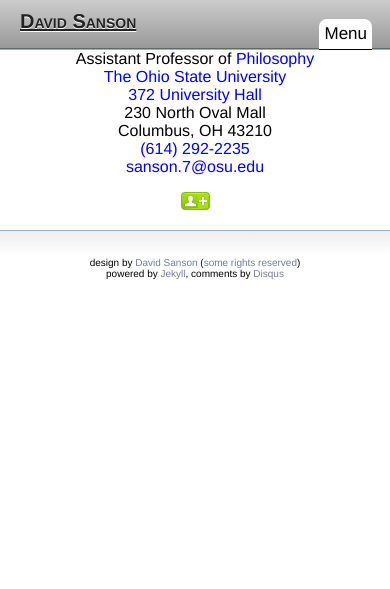
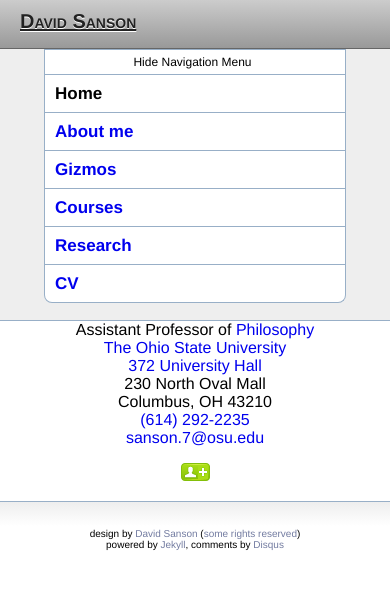
Before and after one commit to dsanson/dsanson.github.com, a Jekyll site: the page built from index.markdown, in a window 390 px wide. Shown: the top 589 px of the page. Built offline with Jekyll 4.4.1, drawn with Linux system fonts in a browser that asks for light colours; Markdown is read by kramdown in place of the engine named in the settings; comment, search, counter and statistics services are not loaded.

Commit message:
iphone nav

```diff
--- a/files/css/iphone.css
+++ b/files/css/iphone.css
@@ -55,9 +55,8 @@
     text-align: center;
     padding-top: 0px;
 	padding-bottom: em !important;
-	margin-left: auto;
-	width: 40%;
-	margin-right: 0px;
+	margin-right: 17px;
+	margin-left: 17px;
 	font-size: 17px !important;
 	padding: 0em 1em 0em 1em;
 }
@@ -71,7 +70,7 @@
 nav li a {
     display: block !important;
 	background: white !important;
-    text-align: right;
+    text-align: left;
     padding-left: 10px;
     padding-right: 10px;
 	padding-top: .5em;
@@ -95,17 +94,22 @@
 	background: #eee;
 }
 
+nav li.left {
+	float: none;
+	text-align: inherit;
+	padding-left: 0px !important;
+	padding-right: 0px;
+	margin-left: 0px;
+	margin-right: 0px;
+}
+
 nav ul {
 	display: block !important;
-	position: absolute;
-	top: 49px;
-	right: 17px;
 	-webkit-padding-start: 0em;
-	padding-left: 0em;
-    padding-right: 0em;
+	padding-left: 10px;
+    padding-right: 10px;
 	margin: 0em 0em 17px 0em !important;
 	margin-right: 17px;
-	z-index: 2;
 }
 
 nav li.left:after {
@@ -178,26 +182,40 @@
 
 #menuButton {
 	display: block;
-	position: absolute;
-    top: 19px;
-    right: 18px;
 	background: white;
-	vertical-align: bottom;
-	-webkit-border-top-right-radius: 8px;
-	-webkit-border-top-left-radius: 8px;
 	padding: 5px;
-	font-size: 17px;
+	padding-right: 10px;
+	font-size: 12px;
 	border-bottom: 1px solid;
 }
 
 #menuButton.pressed {
 	border-bottom: none;
-
 }
 
-nav ul.hide {
+nav li.hide {
 	display: none !important;
 }
+
+nav li:first-child {
+	display: block !important;
+	border: 1px solid #98AFC7 !important;
+}
+
+nav li:first-child.hide {
+	-webkit-border-bottom-right-radius: 8px;
+	-webkit-border-bottom-left-radius: 8px;
+	}
+
+nav li:first-child:before {
+	content: "Hide ";
+}
+
+nav li:first-child.hide:before {
+	content: "Display ";
+}
+
+
 
 nav li.left {
 	float: none;
--- a/files/js/iphone-nav.js
+++ b/files/js/iphone-nav.js
@@ -1,10 +1,10 @@
 if (window.innerWidth && window.innerWidth <= 480) {
     $(document).ready(function(){
-		$('nav ul').addClass('hide');
-        $('nav').prepend('<div id="menuButton" onclick="toggleMenu()">Menu</div>');
+        $('nav ul').prepend('<li id="menuButton" onclick="toggleMenu()">Navigation Menu</li>');
     });
     function toggleMenu() {
-        $('nav ul').toggleClass('hide');
+        $('nav ul li').toggleClass('hide');
         $('#menuButton').toggleClass('pressed');
+
     }
 }
```
Also changed, not shown: 301f2010/index.markdown (deleted, +0 -29 lines).
